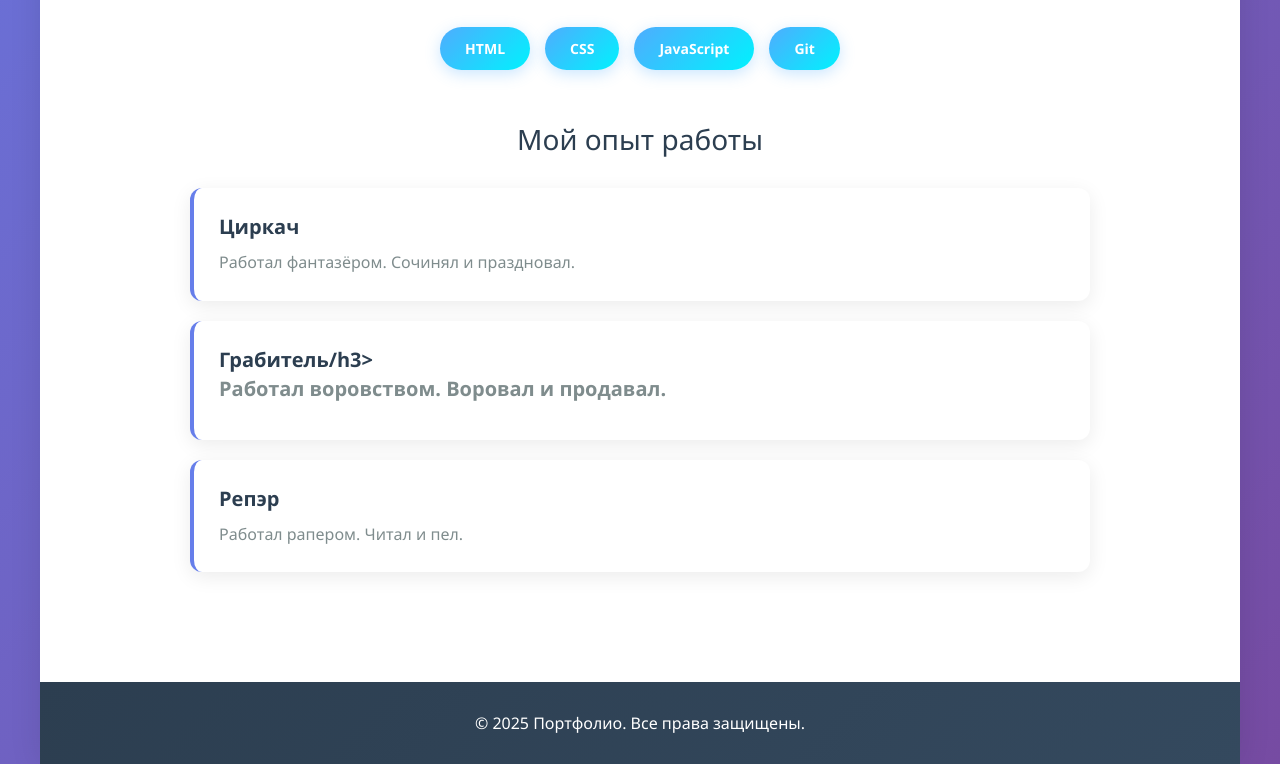
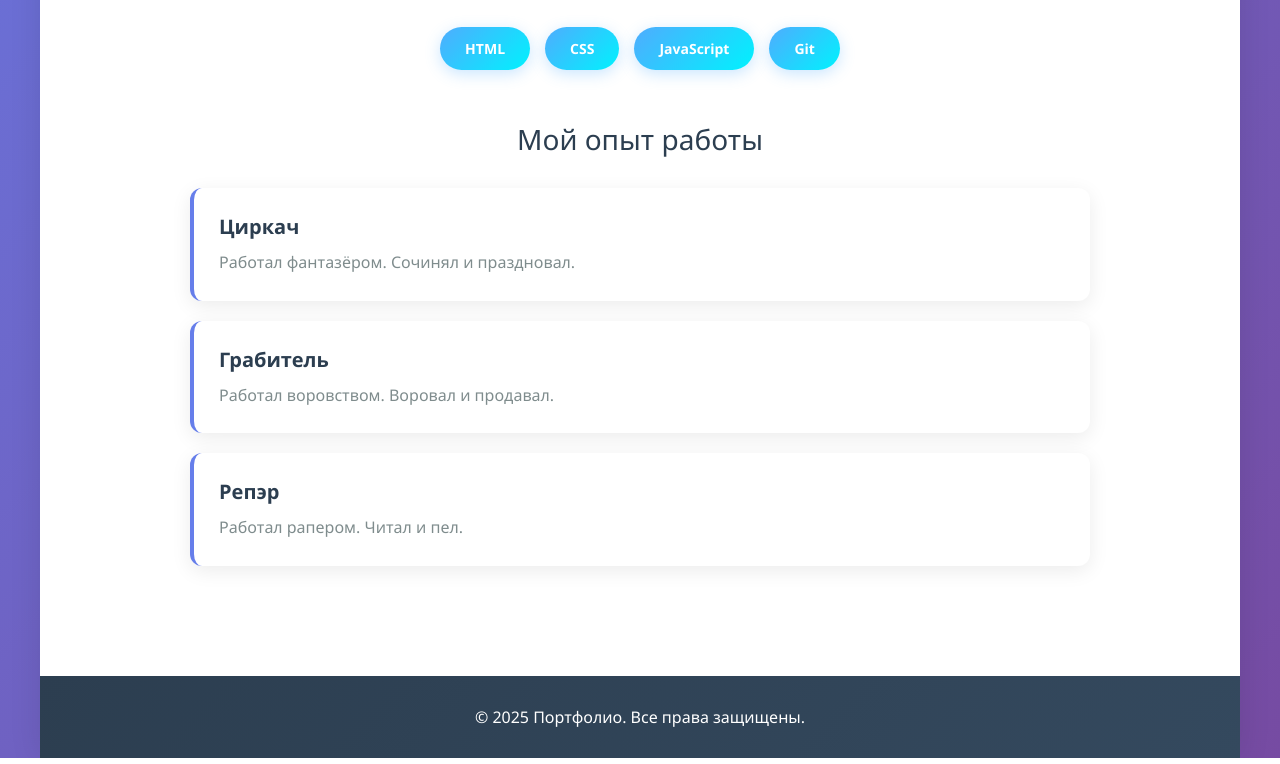
Before and after one commit to pr1azzz/frontend-and-backend-practice, a plain HTML site: page index.html in a window 1280 px wide. Shown: the part 867-1631 px from the top of the page. Drawn offline with Linux system fonts and the light colour scheme.

Commit message:
поменял названия опытам

```diff
--- a/index.html
+++ b/index.html
@@ -44,7 +44,7 @@
                     <p class="experience-desc">Работал фантазёром. Сочинял и праздновал.</p>
                 </div>
                 <div class="experience-card">
-                    <h3 class="experience-title">Грабитель/h3>
+                    <h3 class="experience-title">Грабитель</h3>
                     <p class="experience-desc">Работал воровством. Воровал и продавал.</p>
                 </div>
                 <div class="experience-card">
```
